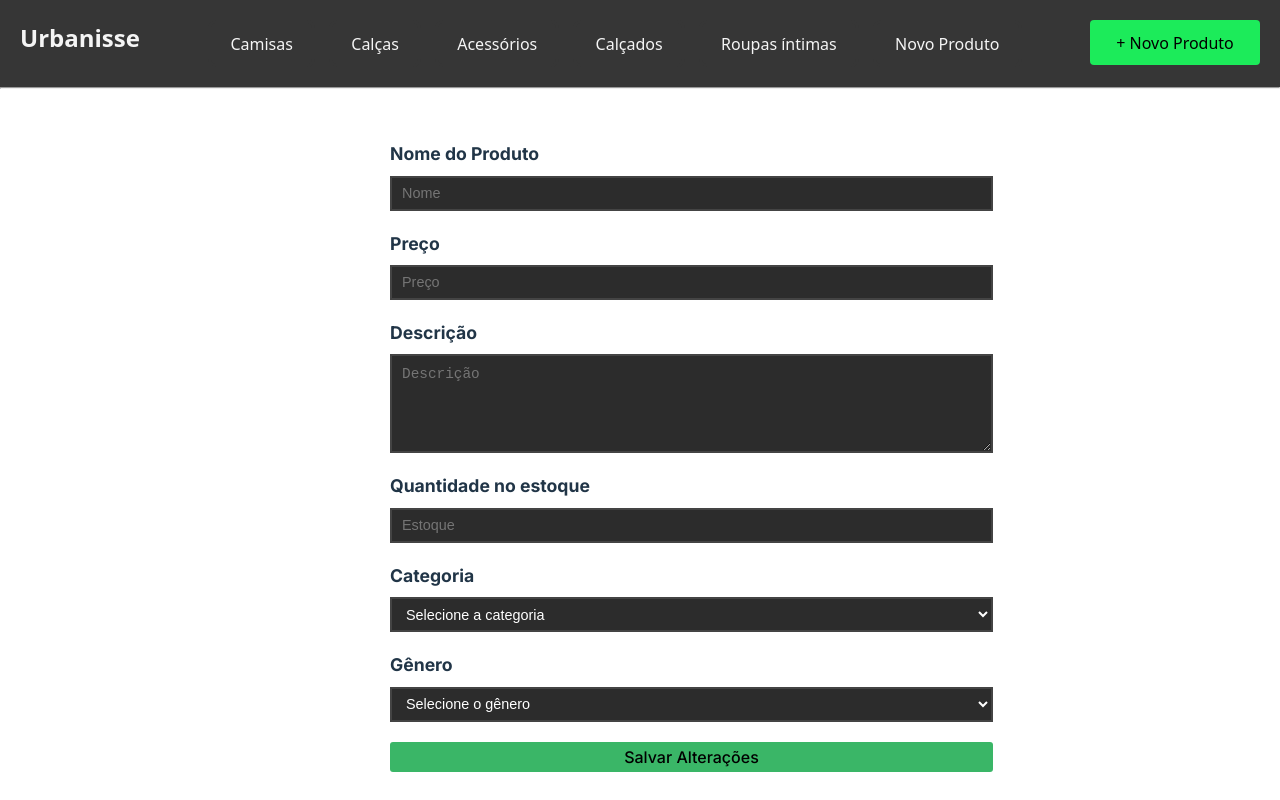
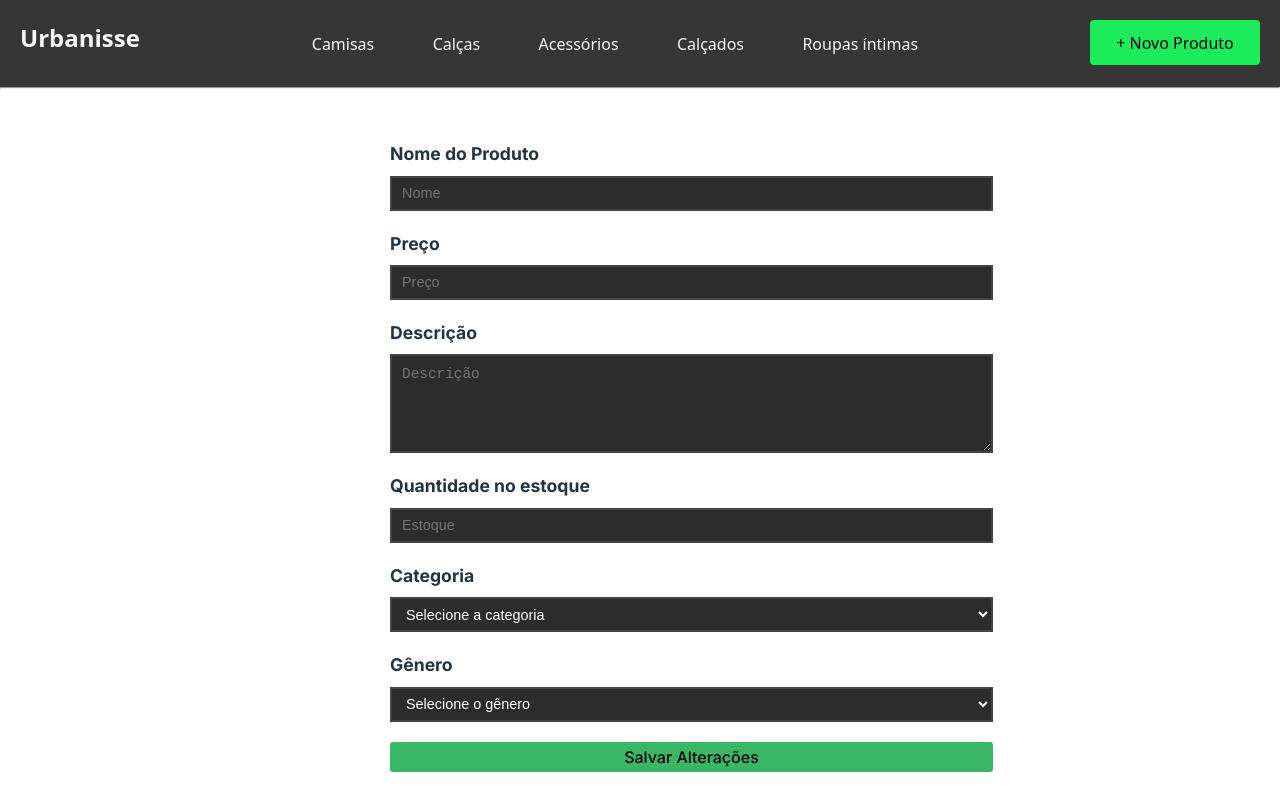
Before and after one commit to RogeanCosta/Urbanisse, a React (Vite) app: page /editarproduto/1 in a window 1280 px wide. Built offline with nearby package versions, Linux system fonts and the light colour scheme; no server answers.

Commit message:
Forms de edição e adição atualizados e funcionando

```diff
--- a/src/Header.jsx
+++ b/src/Header.jsx
@@ -25,12 +25,9 @@ export default function Header() {
             <Link to="produtos/intimas">
               <button className="botaoLink">Roupas íntimas</button>
             </Link>
-             <Link to="novoproduto">
-              <button className="botaoLink">Novo Produto</button>
-            </Link>
           </nav>
           <nav className='novo-produto'>
-            <Link to="/">
+            <Link to="novoproduto">
               <button className='botaoNovoProduto'>+ Novo Produto</button>
             </Link>
           </nav>
--- a/src/ProductEdit.jsx
+++ b/src/ProductEdit.jsx
@@ -39,6 +39,7 @@ export default function ProductEditor() {
         const text = await data.text();
         const parsed = JSON.parse(text);
         setProducts(Array.isArray(parsed) ? parsed : [parsed]);
+        console.log("Produtos carregados:", parsed);
       } catch (err) {
         console.error("Erro ao interpretar JSON:", err);
       }
@@ -50,6 +51,7 @@ export default function ProductEditor() {
   useEffect(() => {
   if (id && products.length > 0) {
     const product = products.find((p) => p.id === parseInt(id));
+    console.log("Procurando produto com ID:", id, "Encontrado:", product);
 
     if (product) {
       setFormData({
```
